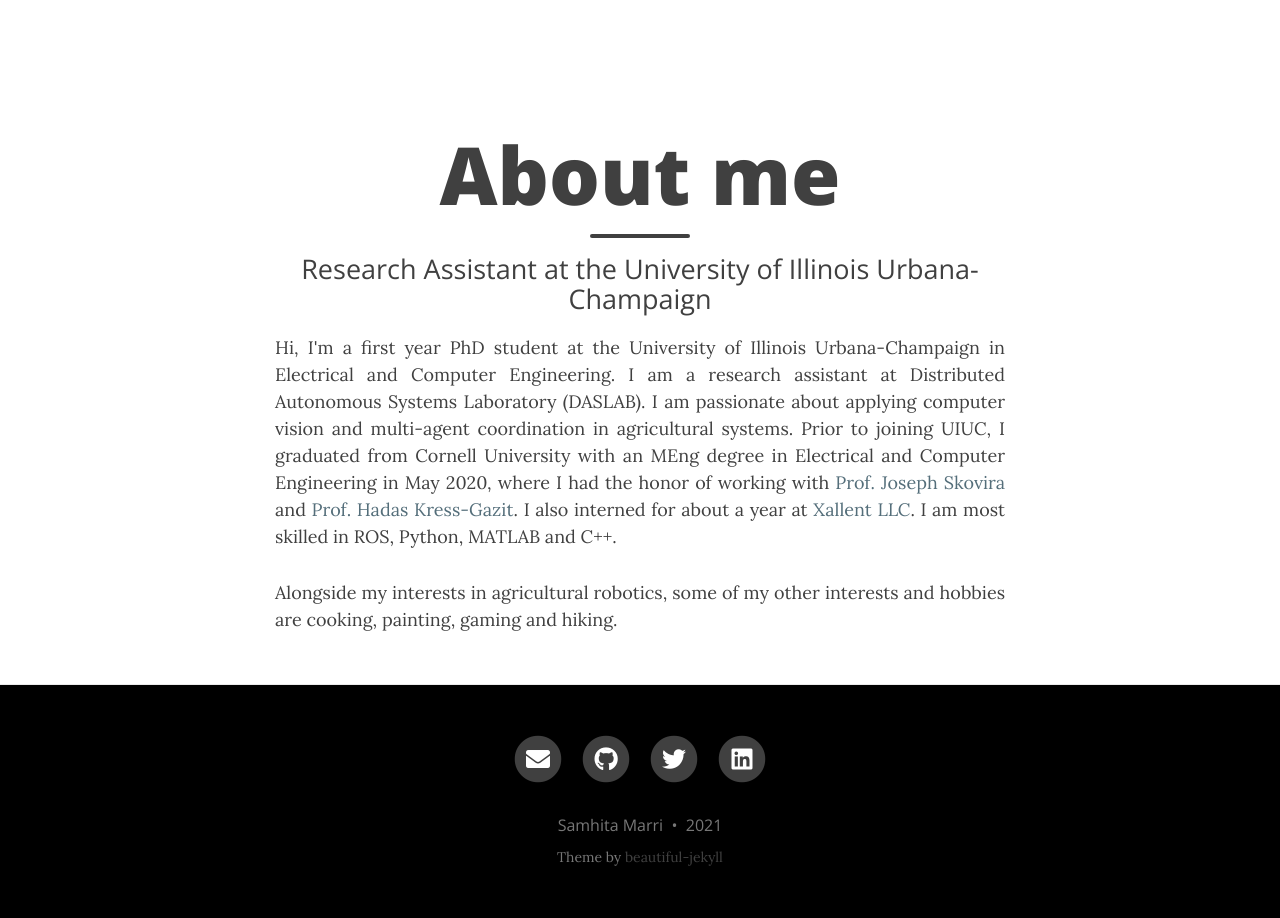
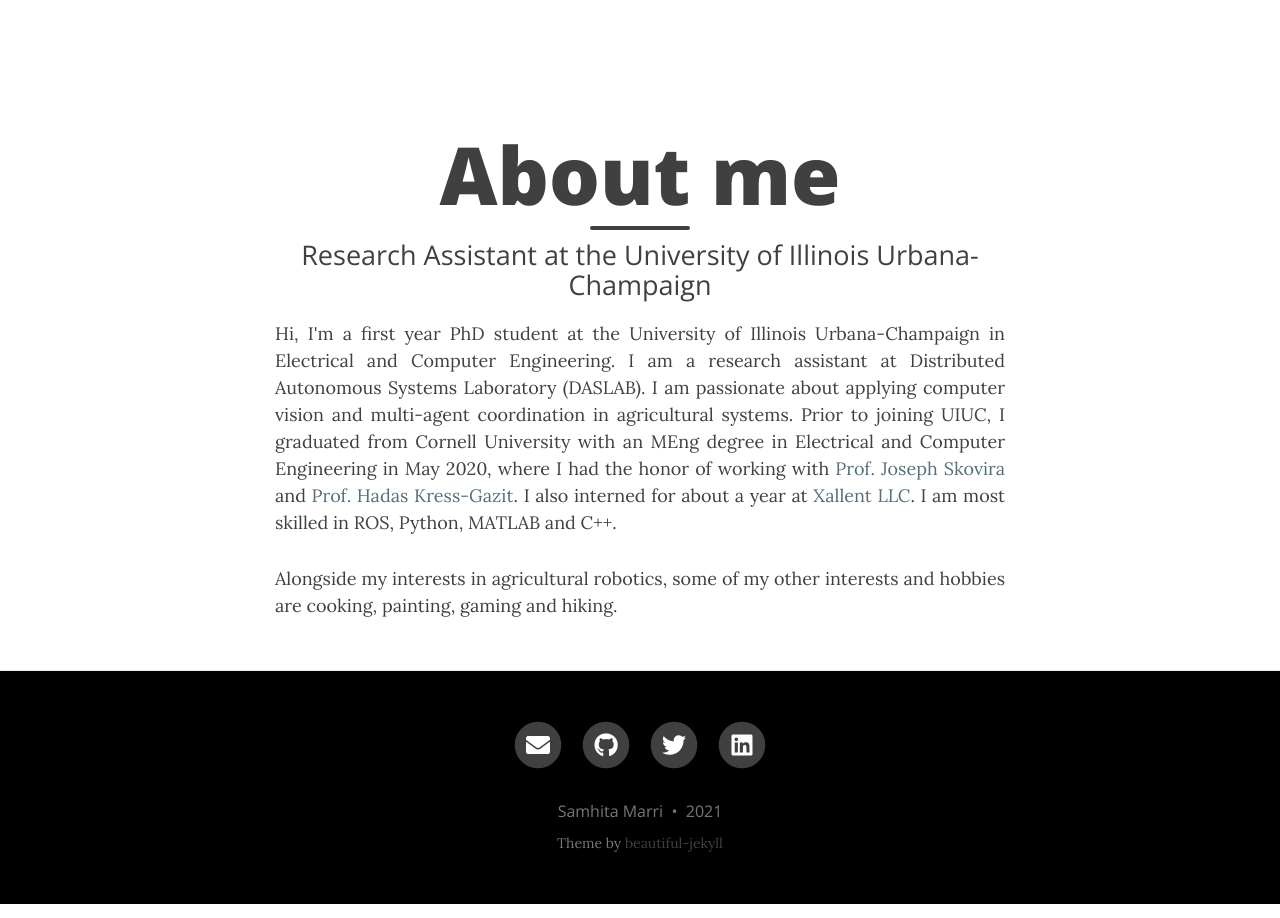
Before and after one commit to samhita-m/samhita-m.github.io, a Jekyll site: the page built from aboutme.md, in a window 1280 px wide. Built offline with Jekyll 4.4.1, drawn with Linux system fonts in a browser that asks for light colours; nearby versions of some CDN libraries.

```diff
--- a/assets/css/main.css
+++ b/assets/css/main.css
@@ -58,7 +58,7 @@
 }
 hr.small {
   max-width: 6.25rem;
-  margin: 1rem auto;
+  margin: 0.25rem auto;
   border-width: 0.25rem;
   border-color: inherit;
   border-radius: 0.1875rem;
```
